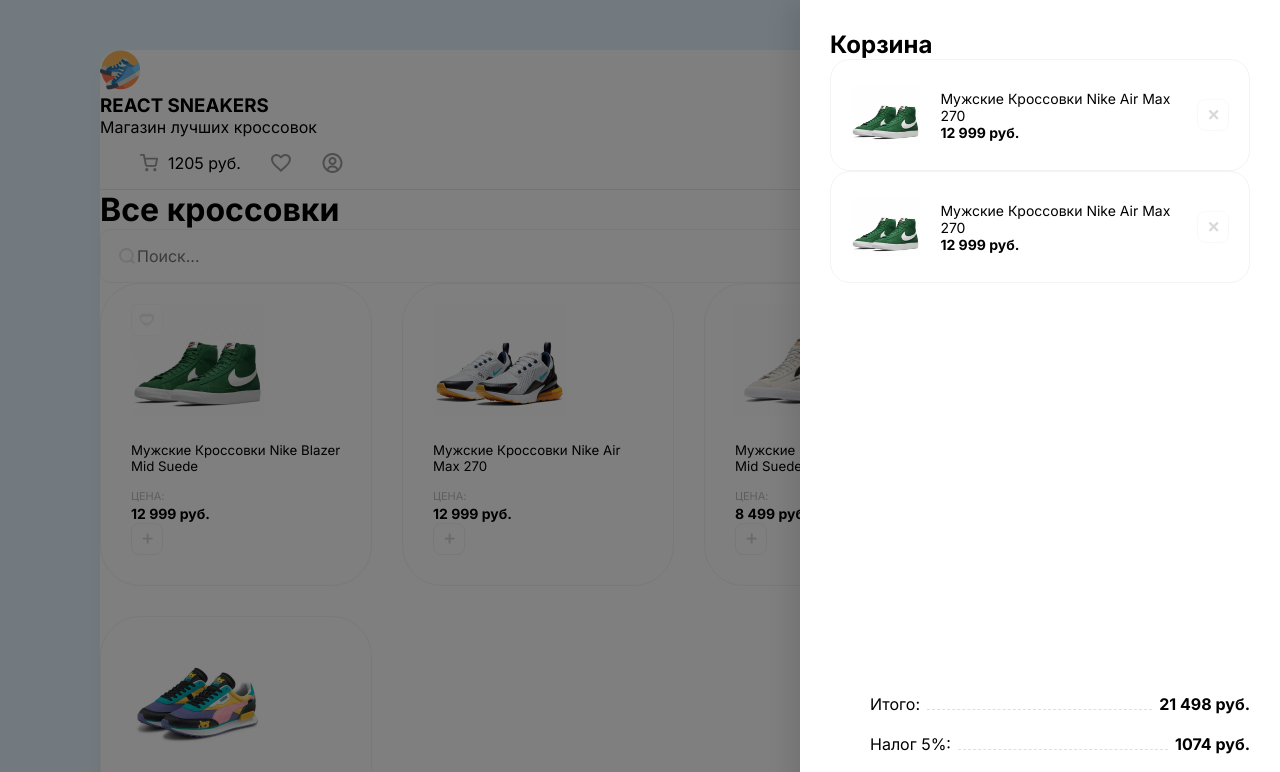
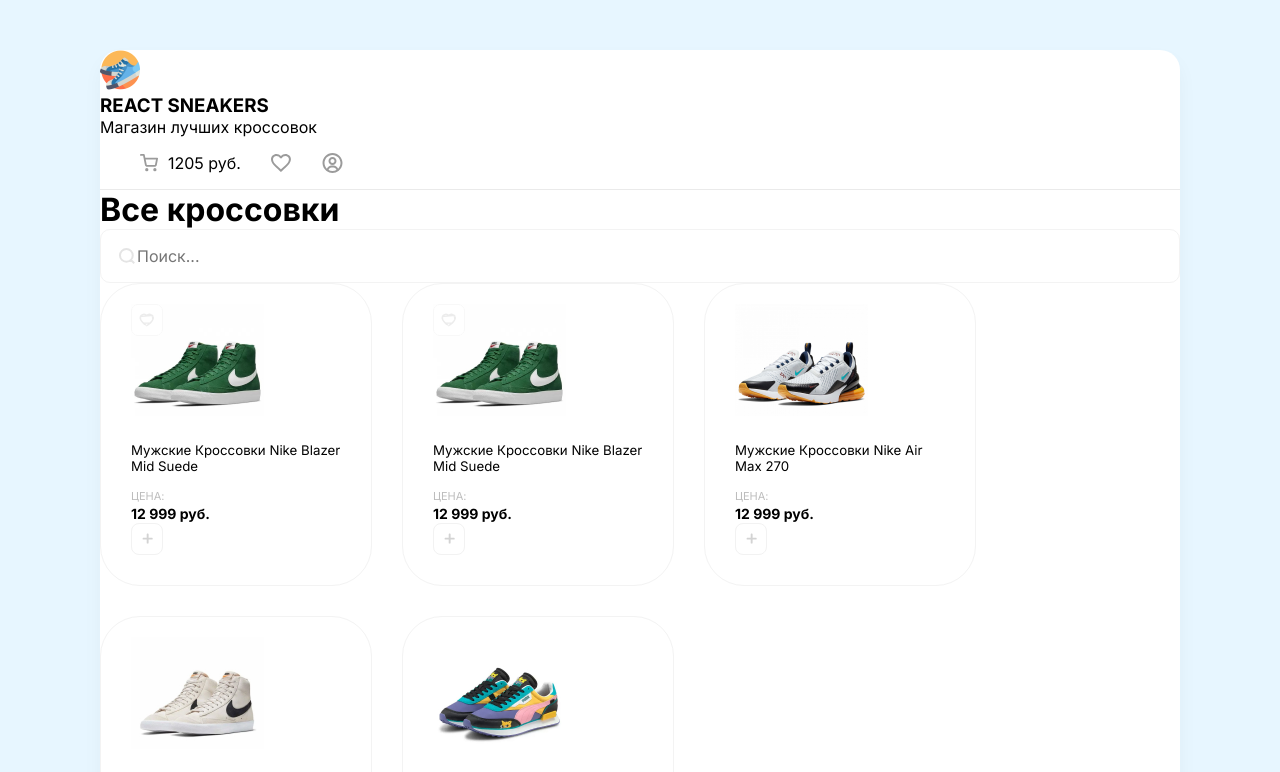
Before and after one commit to Geecher/react-sneakers, a React (Create React App) app: page / in a window 1280 px wide. Shown: the top 772 px of the page. Built offline with nearby package versions, Linux system fonts and the light colour scheme.

Commit message:
add new components

```diff
--- a/src/App.js
+++ b/src/App.js
@@ -1,73 +1,14 @@
+
+import Header from './components/Header';
+import Drawer from './components/Drawer';
+import Card from './components/Card';
 
 function App() {
   return (
     <div className="wrapper clear">
-        <div className="overlay">
-            <div className="drawer">
-                <h2 className="mb-30">Корзина</h2>
+        <Drawer/>
+        <Header/>
 
-                <div className="items">
-                    <div className="cartItem mb-20">
-                        <div style={{ backgroundImage: 'url(/img/sneakers/001.jpg)' }} className="cartItemImg"></div>
-                        <div className="mr-20">
-                            <p className="mb-5">Мужские Кроссовки Nike Air Max 270</p>
-                            <b>12 999 руб.</b>
-                        </div>
-                        <button className="removeBtn">
-                            <img width={11} height={11} src="/img/btn-remove.svg" alt="Plus"/>
-                        </button>
-                    </div>
-                    <div className="cartItem mb-20">
-                        <div style={{ backgroundImage: 'url(/img/sneakers/001.jpg)' }} className="cartItemImg"></div>
-                        <div className="mr-20">
-                            <p className="mb-5">Мужские Кроссовки Nike Air Max 270</p>
-                            <b>12 999 руб.</b>
-                        </div>
-                        <button className="removeBtn">
-                            <img width={11} height={11} src="/img/btn-remove.svg" alt="Plus"/>
-                        </button>
-                    </div>
-                </div>
-
-                <div className="cartTotalBlock">
-                    <ul>
-                        <li>
-                            <span>Итого:</span>
-                            <div></div>
-                            <b>21 498 руб.</b>
-                        </li>
-                        <li>
-                            <span>Налог 5%: </span>
-                            <div></div>
-                            <b>1074 руб.</b>
-                        </li>
-                    </ul>
-                    <button>Оформить заказ</button>
-                </div>
-            </div>
-        </div>
-
-        <header className="d-flex align-center justify-between p-40">
-            <div className="headerLeft d-flex align-center">
-                <img width={40} height={40} src="/img/logo.png" alt=""/>
-                <div className="headerInfo">
-                    <h3 className="text-uppercase">REACT SNEAKERS</h3>
-                    <span className="opacity-5">Магазин лучших кроссовок</span>
-                </div>
-            </div>
-            <ul className="headerRight d-flex align-center">
-                <li>
-                    <img width={18} height={18} src="/img/cart.svg" alt=""/>
-                    <span>1205 руб.</span>
-                </li>
-                <li>
-                    <img width={21} height={20} src="/img/favorite.svg" alt=""/>
-                </li>
-                <li>
-                    <img width={21} height={20} src="/img/account.svg" alt=""/>
-                </li>
-            </ul>
-        </header>
         <div className="content p-40">
             <div className="d-flex align-center justify-between mb-30">
                 <h1>Все кроссовки</h1>
@@ -77,6 +18,7 @@
                 </div>
             </div>
             <div className="row">
+                <Card/>
                 <div className="card">
                     <div className="favourite">
                         <img src="/img/heart-unliked.svg" alt="Unliked"/>
--- /dev/null
+++ b/src/components/Card.js
@@ -0,0 +1,27 @@
+function Card() {
+  return (
+    <div className="card">
+      <div className="favourite">
+        <img src="/img/heart-unliked.svg" alt="Unliked" />
+      </div>
+      <img
+        width={133}
+        height={112}
+        src="/img/sneakers/001.jpg"
+        alt="nike blazer"
+      />
+      <h5>Мужские Кроссовки Nike Blazer Mid Suede</h5>
+      <div className="d-flex align-center justify-between">
+        <div>
+          <p className="card__price">Цена:</p>
+          <b className="card__num">12 999 руб.</b>
+        </div>
+        <button className="button">
+          <img width={11} height={11} src="/img/plus.svg" alt="Plus" />
+        </button>
+      </div>
+    </div>
+  );
+}
+
+export default Card;
--- /dev/null
+++ b/src/components/Drawer.js
@@ -0,0 +1,71 @@
+function Drawer() {
+  return (
+    <div style={{ display: "none" }} className="overlay">
+      <div className="drawer">
+        <h2 className="mb-30">
+          Корзина
+          <button className="removeBtn">
+            <img width={11} height={11} src="/img/btn-remove.svg" alt="Plus" />
+          </button>
+        </h2>
+
+        <div className="items mb-40">
+          <div className="cartItem mb-20">
+            <div
+              style={{ backgroundImage: "url(/img/sneakers/001.jpg)" }}
+              className="cartItemImg"
+            ></div>
+            <div className="mr-20">
+              <p className="mb-5">Мужские Кроссовки Nike Air Max 270</p>
+              <b>12 999 руб.</b>
+            </div>
+            <button className="removeBtn">
+              <img
+                width={11}
+                height={11}
+                src="/img/btn-remove.svg"
+                alt="Plus"
+              />
+            </button>
+          </div>
+          <div className="cartItem mb-20">
+            <div
+              style={{ backgroundImage: "url(/img/sneakers/001.jpg)" }}
+              className="cartItemImg"
+            ></div>
+            <div className="mr-20">
+              <p className="mb-5">Мужские Кроссовки Nike Air Max 270</p>
+              <b>12 999 руб.</b>
+            </div>
+            <button className="removeBtn">
+              <img
+                width={11}
+                height={11}
+                src="/img/btn-remove.svg"
+                alt="Plus"
+              />
+            </button>
+          </div>
+        </div>
+
+        <div className="cartTotalBlock">
+          <ul>
+            <li>
+              <span>Итого:</span>
+              <div></div>
+              <b>21 498 руб.</b>
+            </li>
+            <li>
+              <span>Налог 5%: </span>
+              <div></div>
+              <b>1074 руб.</b>
+            </li>
+          </ul>
+          <button>Оформить заказ</button>
+        </div>
+      </div>
+    </div>
+  );
+}
+
+export default Drawer;
--- /dev/null
+++ b/src/components/Header.js
@@ -0,0 +1,27 @@
+function Header() {
+    return (
+        <header className="d-flex align-center justify-between p-40">
+            <div className="headerLeft d-flex align-center">
+                <img width={40} height={40} src="/img/logo.png" alt=""/>
+                <div className="headerInfo">
+                    <h3 className="text-uppercase">REACT SNEAKERS</h3>
+                    <span className="opacity-5">Магазин лучших кроссовок</span>
+                </div>
+            </div>
+            <ul className="headerRight d-flex align-center">
+                <li>
+                    <img width={18} height={18} src="/img/cart.svg" alt=""/>
+                    <span>1205 руб.</span>
+                </li>
+                <li>
+                    <img width={21} height={20} src="/img/favorite.svg" alt=""/>
+                </li>
+                <li>
+                    <img width={21} height={20} src="/img/account.svg" alt=""/>
+                </li>
+            </ul>
+        </header>
+    );
+};
+
+export default Header;
--- a/src/index.scss
+++ b/src/index.scss
@@ -68,9 +68,12 @@
 
     .items {
         flex: 1;
+        overflow: auto;
     }
 
     h2 {
+        display: flex;
+        justify-content: space-between;
         margin: 0;
     }
 }
@@ -158,6 +161,7 @@
         background-repeat: no-repeat;
         margin: 0 20px 0 0;
     }
+}
 
 .removeBtn {
     background: #FFFFFF;
@@ -172,7 +176,6 @@
 
     &:hover {
         opacity: 1;
-        }
     }
 }
 
```
Lines whose indentation alone changed are shown as unchanged.
